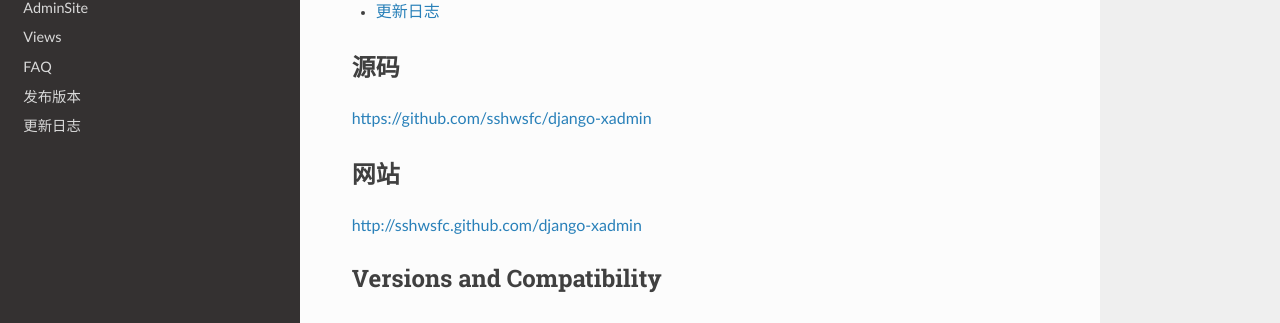
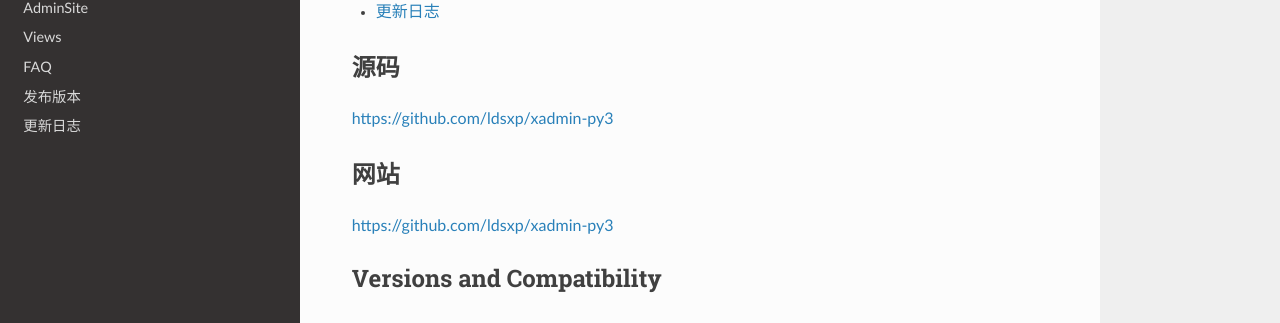
Before and after one commit to ldsxp/xadmin-py3, a Sphinx documentation site: the page built from docs/source/index.rst, in a window 1280 px wide and 900 px high, scrolled down 1272 px. Shown: the part 260-583 px from the top of the window. Built offline with Sphinx 7.4.7 and the Read the Docs theme 2.0.0, drawn with Linux system fonts in a browser that asks for light colours; some of the changed lines change nothing that is shown.

Commit message:
更新文档

```diff
--- a/docs/source/index.rst
+++ b/docs/source/index.rst
@@ -53,12 +53,12 @@
 源码
 ----
 
-https://github.com/sshwsfc/django-xadmin
+https://github.com/ldsxp/xadmin-py3
 
 网站
 -------
 
-http://sshwsfc.github.com/django-xadmin
+https://github.com/ldsxp/xadmin-py3
 
 Versions and Compatibility
 --------------------------
--- a/requirements_docs.txt
+++ b/requirements_docs.txt
@@ -1,3 +1,4 @@
+-r requirements.txt
 sphinx
 sphinx-autobuild
 sphinx-rtd-theme
```
